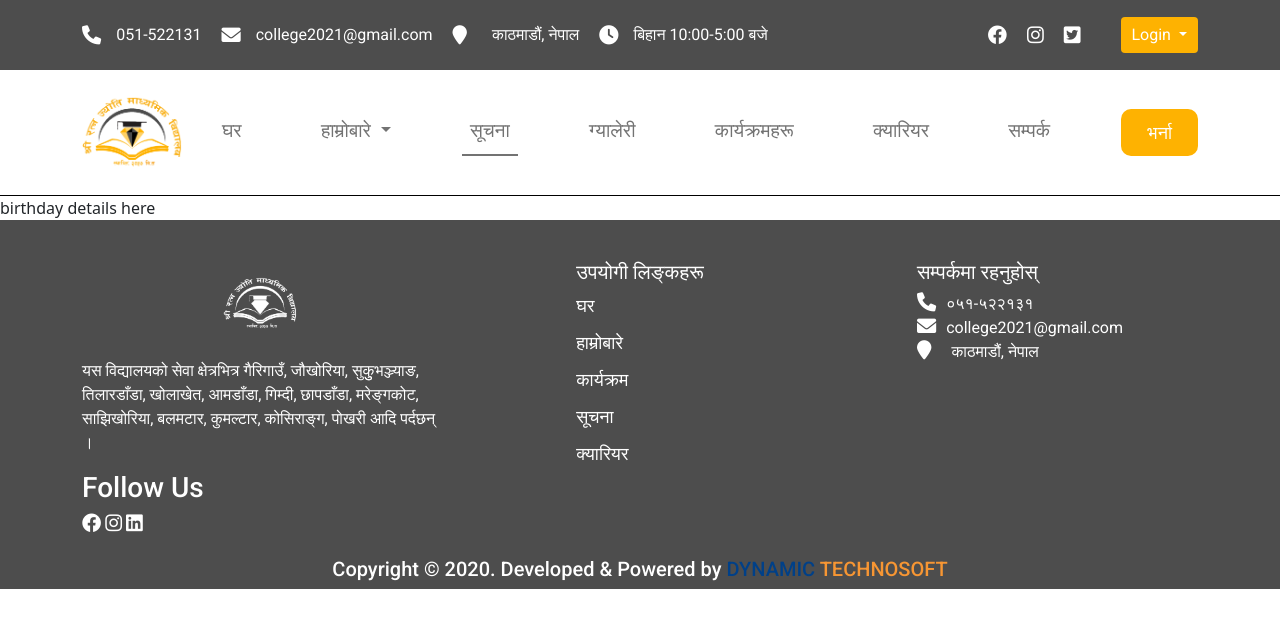
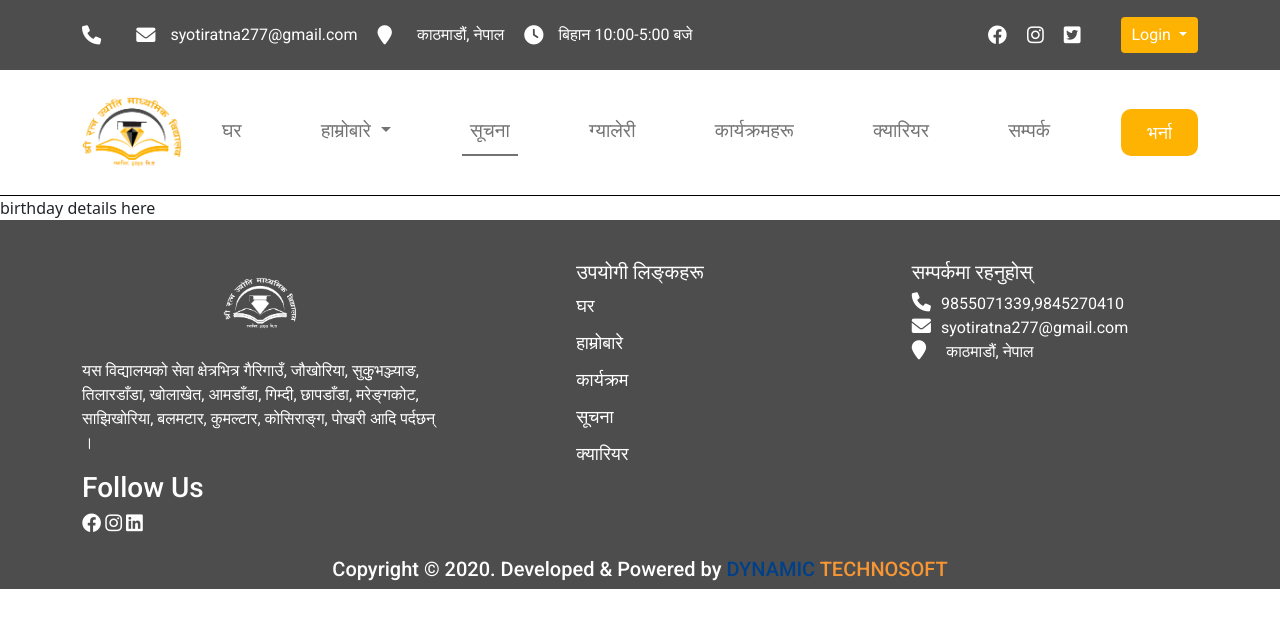
Before and after one commit to SuryaDeepC/ratnajyotimabi, a plain HTML site: page NewsDetails.html in a window 1280 px wide. Drawn offline with nearby package versions, Linux system fonts and the light colour scheme.

Commit message:
Update NewsDetails.html

```diff
--- a/NewsDetails.html
+++ b/NewsDetails.html
@@ -61,11 +61,11 @@
           <div class="top-nav top-nav-link-one">
             <div class="top-link">
               <i class="fa-solid fa-phone"></i>
-              <p class="paragraph">051-522131</p>
+              <p class="paragraph"9855071339,9845270410</p>
             </div>
             <div class="top-link top-nav-link-one">
               <i class="fa-solid fa-envelope"></i>
-              <p class="paragraph">college2021@gmail.com</p>
+              <p class="paragraph">syotiratna277@gmail.com</p>
             </div>
             <div class="top-link top-nav-link-one">
               <i class="fa-solid fa-location-pin"></i>
@@ -435,11 +435,11 @@ birthday details here
               <h5>सम्पर्कमा रहनुहोस्</h5>
               <div class="get-in-touch-icons">
                 <i class="fa-solid fa-phone"></i>
-                <p class="paragraph-footer">०५१-५२२१३१</p>
+                <p class="paragraph-footer">9855071339,9845270410</p>
               </div>
               <div class="get-in-touch-icons">
                 <i class="fa-solid fa-envelope"></i>
-                <p class="paragraph-footer">college2021@gmail.com</p>
+                <p class="paragraph-footer">syotiratna277@gmail.com</p>
               </div>
               <div class="get-in-touch-icons">
                 <i class="fa-solid fa-location-pin"></i>
```
